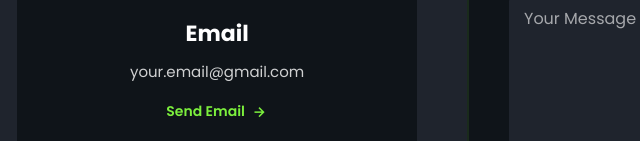
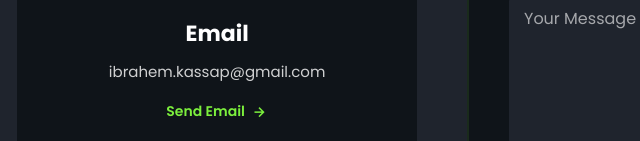
Before and after one commit to AliAhmedKhalil-cs/portfolio, a plain HTML site: page contact.html in a window 1280 px wide. Shown: the part 659-800 px from the top of the page, 98-738 px from the left. Drawn offline with nearby package versions, Linux system fonts and the light colour scheme.

Commit message:
Update contact.html

```diff
--- a/contact.html
+++ b/contact.html
@@ -65,8 +65,8 @@
                             <i class='bx bx-envelope'></i>
                         </div>
                         <h3>Email</h3>
-                        <p>your.email@gmail.com</p>
-                        <a href="mailto:your.email@gmail.com" class="contact-link">
+                        <p>ibrahem.kassap@gmail.com</p>
+                        <a href="mailto:ibrahem.kassap@gmail.com" class="contact-link">
                             Send Email <i class='bx bx-right-arrow-alt'></i>
                         </a>
                     </div>
```
